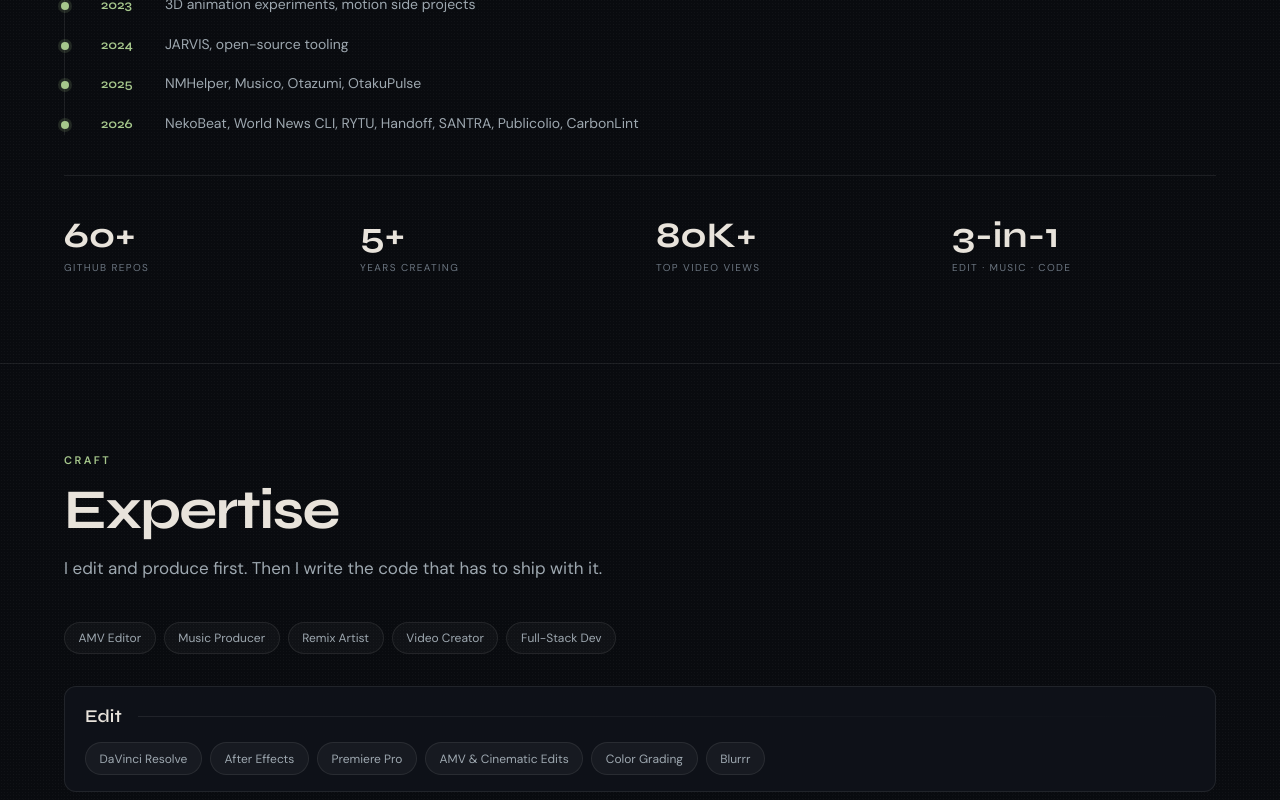
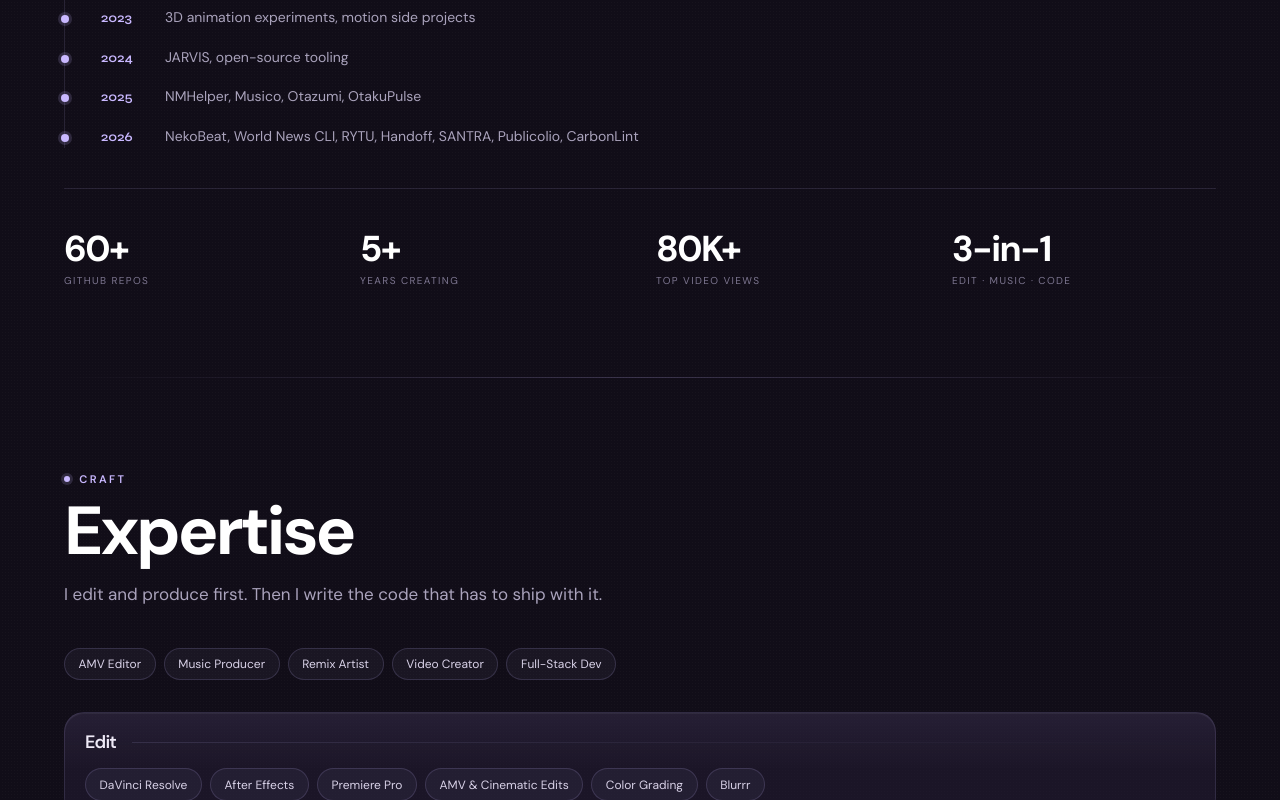
Before and after one commit to nishal21/PortfolioV2, a Next.js app: page / in a window 1280 px wide. Shown: the part 1500-2300 px from the top of the page. Built offline with nearby package versions, Linux system fonts and the light colour scheme; no server answers.

Commit message:
Garden content layer: dusk tokens, type, cards, forms and contact blend with the hero; voice CTA requires a trusted gesture

```diff
--- a/src/app/globals.css
+++ b/src/app/globals.css
@@ -1354,3 +1354,33 @@ html .ios26-nav .tab-indicator.interacting {
   outline: 2px solid #fff;
   outline-offset: 2px;
 }
+
+/* Garden content tokens (see the garden content layer in studio.css). */
+html:root {
+  --g-ink: #17121f;
+  --g-dusk: #6f6590;
+  --g-lav: #c9b8ff;
+  --g-lav-rgb: 201, 184, 255;
+  --bg: #110d18;
+  --studio-bg: #110d18;
+  --studio-surface: rgba(38, 30, 54, 0.55);
+  --studio-border: rgba(var(--g-lav-rgb), 0.13);
+  --border: rgba(var(--g-lav-rgb), 0.14);
+  --border-subtle: rgba(var(--g-lav-rgb), 0.08);
+  --text: #f6f3fb;
+  --text-soft: #efeaf7;
+  --text-muted: #aaa3bc;
+  --text-dim: #7d7690;
+  --studio-accent: var(--g-lav);
+  --studio-warm: #f0c79a;
+  --g-radius: 1.25rem;
+  --g-ease: cubic-bezier(0.2, 0, 0, 1);
+}
+
+@media (prefers-reduced-transparency: reduce), (prefers-contrast: more) {
+  html:root {
+    --studio-surface: #1d1729;
+    --studio-border: rgba(255, 255, 255, 0.4);
+    --text-muted: #d4cee0;
+  }
+}
--- a/src/app/studio.css
+++ b/src/app/studio.css
@@ -1916,3 +1916,253 @@
     transform: none !important;
   }
 }
+
+/* ===============================================================
+   Garden content layer — carries the hero/footer dusk into the
+   middle of the site and the secondary pages. Same facts, same
+   structure; only tokens, type, material and motion change.
+   Dusk ink + lavender light + white DM Sans display, foliage sage
+   kept for "live"/positive states only.
+================================================================ */
+/* Tokens live at the end of globals.css so they override its :root. */
+
+/* Dusk continues out of the hero and settles toward the footer's lavender. */
+.studio-stage {
+  background-color: var(--studio-bg);
+  background-image:
+    linear-gradient(180deg, var(--g-ink) 0, rgba(23, 18, 31, 0) 36rem),
+    radial-gradient(80rem 40rem at 85% 0%, rgba(111, 101, 144, 0.22), transparent 70%),
+    linear-gradient(0deg, rgba(111, 101, 144, 0.28) 0, rgba(111, 101, 144, 0) 40rem),
+    radial-gradient(rgba(255, 255, 255, 0.024) 0.65px, transparent 0.7px);
+  background-size: auto, auto, auto, 3px 3px;
+  background-repeat: no-repeat, no-repeat, no-repeat, repeat;
+}
+.studio-section + .studio-section { border-top-color: transparent; }
+.studio-section + .studio-section::before {
+  content: '';
+  position: absolute;
+  top: 0;
+  left: 50%;
+  width: min(72rem, calc(100% - 2.5rem));
+  height: 1px;
+  transform: translateX(-50%);
+  background: linear-gradient(90deg, transparent, rgba(var(--g-lav-rgb), 0.22), transparent);
+}
+
+/* Display type: the hero's white DM Sans, tight and confident. */
+.studio-title,
+.studio-flagship-title,
+.studio-modal-title,
+.studio-contact-headline,
+.studio-support-title,
+.studio-lane-title,
+.studio-reel-title,
+.studio-stat-num {
+  font-family: var(--font-body), system-ui, sans-serif;
+  letter-spacing: -0.045em;
+  text-wrap: balance;
+}
+.studio-title {
+  font-size: clamp(2.5rem, 6.2vw, 4.25rem);
+  line-height: 0.95;
+  color: #fff;
+}
+.studio-label,
+.studio-meta {
+  color: var(--g-lav);
+}
+.studio-label {
+  display: inline-flex;
+  align-items: center;
+  gap: 0.55rem;
+}
+.studio-label::before {
+  content: '';
+  width: 0.4rem;
+  height: 0.4rem;
+  border-radius: 50%;
+  background: currentColor;
+  box-shadow: 0 0 0 3px rgba(var(--g-lav-rgb), 0.16);
+}
+.studio-desc { color: var(--text-muted); text-wrap: pretty; }
+
+/* About */
+.studio-about-quote { border-left-color: rgba(var(--g-lav-rgb), 0.55); }
+.studio-about-watermark { color: rgba(var(--g-lav-rgb), 0.07); }
+.studio-timeline-dot { box-shadow: 0 0 0 3px rgba(var(--g-lav-rgb), 0.16); }
+.studio-stat-num { color: #fff; }
+
+/* Material: soft dusk glass with a lavender hairline, one radius family. */
+.studio-flagship,
+.studio-lane,
+.studio-reel-card,
+.studio-aeo-card,
+.studio-contact-form,
+.studio-modal {
+  border-color: var(--studio-border);
+  border-radius: var(--g-radius);
+  background:
+    linear-gradient(180deg, rgba(var(--g-lav-rgb), 0.06), rgba(var(--g-lav-rgb), 0) 55%),
+    var(--studio-surface);
+  box-shadow: inset 0 1px 0 rgba(255, 255, 255, 0.05);
+}
+.studio-flagship-media,
+.studio-modal-cover {
+  background: var(--g-ink);
+}
+.studio-flagship-media img,
+.studio-reel-card img {
+  transition: transform 0.6s var(--g-ease);
+}
+@media (hover: hover) {
+  .studio-flagship:hover,
+  .studio-reel-card:hover {
+    border-color: rgba(var(--g-lav-rgb), 0.32);
+    transform: translateY(-3px);
+    box-shadow:
+      inset 0 1px 0 rgba(255, 255, 255, 0.06),
+      0 24px 48px -24px rgba(8, 4, 16, 0.7);
+  }
+  .studio-flagship:hover .studio-flagship-media img,
+  .studio-reel-card:hover img { transform: scale(1.03); }
+}
+
+/* Chips and filters: garden pills. */
+.studio-chip {
+  border-color: rgba(var(--g-lav-rgb), 0.16);
+  background: rgba(var(--g-lav-rgb), 0.05);
+  color: #d9d2e8;
+}
+.studio-filter {
+  min-height: 2.75rem;
+  padding: 0 1rem;
+  border: 0;
+  border-radius: 999px;
+  color: var(--text-muted);
+  letter-spacing: 0.08em;
+  transition: background-color 0.18s ease, color 0.18s ease;
+}
+.studio-filter:hover { color: #fff; background: rgba(var(--g-lav-rgb), 0.08); }
+.studio-filter[aria-pressed='true'],
+.studio-filter[aria-selected='true'],
+.studio-filter.active,
+.studio-filter[data-active='true'] {
+  color: var(--g-ink);
+  background: #fff;
+  border-color: transparent;
+}
+
+/* Form: same pill/field language as the voice dock and footer. */
+.studio-input,
+.studio-textarea {
+  border-color: rgba(var(--g-lav-rgb), 0.16);
+  border-radius: 0.9rem;
+  background: rgba(17, 13, 24, 0.6);
+}
+.studio-input:focus,
+.studio-textarea:focus {
+  border-color: rgba(var(--g-lav-rgb), 0.6);
+  box-shadow: 0 0 0 3px rgba(var(--g-lav-rgb), 0.16);
+  outline: none;
+}
+.studio-field-label,
+.studio-contact-label { color: #b4acc8; }
+.studio-submit {
+  border: 0;
+  border-radius: 999px;
+  color: var(--g-ink);
+  background: #fff;
+  letter-spacing: 0.08em;
+  transition: background-color 0.18s ease, transform 0.18s ease;
+}
+.studio-submit:hover:not(:disabled) { background: var(--g-lav); color: var(--g-ink); }
+.studio-submit:active:not(:disabled) { transform: scale(0.985); }
+.studio-contact-name { color: var(--g-lav); }
+
+/* Support cards keep each brand's own accent; only the shell joins the garden. */
+.studio-support-card {
+  border-radius: 1rem;
+  border-color: rgba(var(--g-lav-rgb), 0.14);
+  background: rgba(38, 30, 54, 0.5);
+}
+
+/* Section entrance: a short rise as each section first paints. */
+@media (prefers-reduced-motion: no-preference) {
+  @supports (animation-timeline: view()) {
+    .studio-section-header,
+    .studio-flagship,
+    .studio-lane,
+    .studio-aeo-card,
+    .studio-contact-form {
+      animation: g-rise linear both;
+      animation-timeline: view();
+      animation-range: entry 0% entry 40%;
+    }
+  }
+}
+@keyframes g-rise {
+  from { opacity: 0.001; transform: translateY(24px); }
+  to { opacity: 1; transform: none; }
+}
+
+
+.studio-modal-action--primary { color: var(--g-ink); }
+.studio-modal-action--primary:hover { background: #fff; color: var(--g-ink); }
+
+/* Hero → content: the plate settles into the same dusk ink the content starts on. */
+body .garden-hero::after {
+  height: 14%;
+  background: linear-gradient(to bottom, rgba(23, 18, 31, 0), var(--g-ink));
+}
+#home + .studio-section::before,
+.garden-hero + .studio-section::before { display: none; }
+
+/* Contact: a dusk "evening" panel that hands off to the garden footer. */
+.studio-contact {
+  background:
+    radial-gradient(60rem 26rem at 50% 0%, rgba(111, 101, 144, 0.3), transparent 70%),
+    linear-gradient(180deg, #19132a, #120e1a 60%, #17121f);
+  border-top-color: rgba(var(--g-lav-rgb), 0.2);
+  border-radius: 2.5rem 2.5rem 0 0;
+}
+.studio-contact-headline {
+  font-family: var(--font-body), system-ui, sans-serif;
+  font-weight: 700;
+  letter-spacing: -0.045em;
+  line-height: 1.08;
+  color: #fff;
+  text-wrap: balance;
+}
+.connect-btn-shell {
+  padding: 0;
+  border-radius: 999px;
+  background: none;
+}
+.connect-btn-inner {
+  min-height: 3rem;
+  padding: 0 1.4rem;
+  border-radius: 999px;
+  font-family: var(--font-body), system-ui, sans-serif;
+  font-size: 1rem;
+  font-weight: 700;
+  letter-spacing: -0.01em;
+  color: var(--g-ink);
+  background: #fff;
+  transition: background-color 0.18s ease;
+}
+.connect-btn-inner:hover { background: var(--g-lav); }
+.connect-btn-inner--ghost {
+  color: #fff;
+  background: rgba(var(--g-lav-rgb), 0.1);
+  border: 1px solid rgba(var(--g-lav-rgb), 0.28);
+}
+.connect-btn-inner--ghost:hover { background: rgba(var(--g-lav-rgb), 0.2); }
+.studio-contact-social-link {
+  border-color: rgba(var(--g-lav-rgb), 0.2);
+  background: rgba(var(--g-lav-rgb), 0.05);
+}
+.studio-contact-social-link:hover {
+  color: var(--g-ink);
+  background: #fff;
+  border-color: transparent;
+}
--- a/src/components/voice/VoiceDock.tsx
+++ b/src/components/voice/VoiceDock.tsx
@@ -329,7 +329,10 @@ export default function VoiceDock() {
               ref={ctaRef}
               type="button"
               className="vdock__cta"
-              onClick={startCall}
+              onClick={(e) => {
+                // Calls start only from a real user gesture, never a scripted click.
+                if (e.nativeEvent.isTrusted) void startCall();
+              }}
               onPointerEnter={prefetch}
               onFocus={prefetch}
               aria-describedby="vdock-privacy"
```
